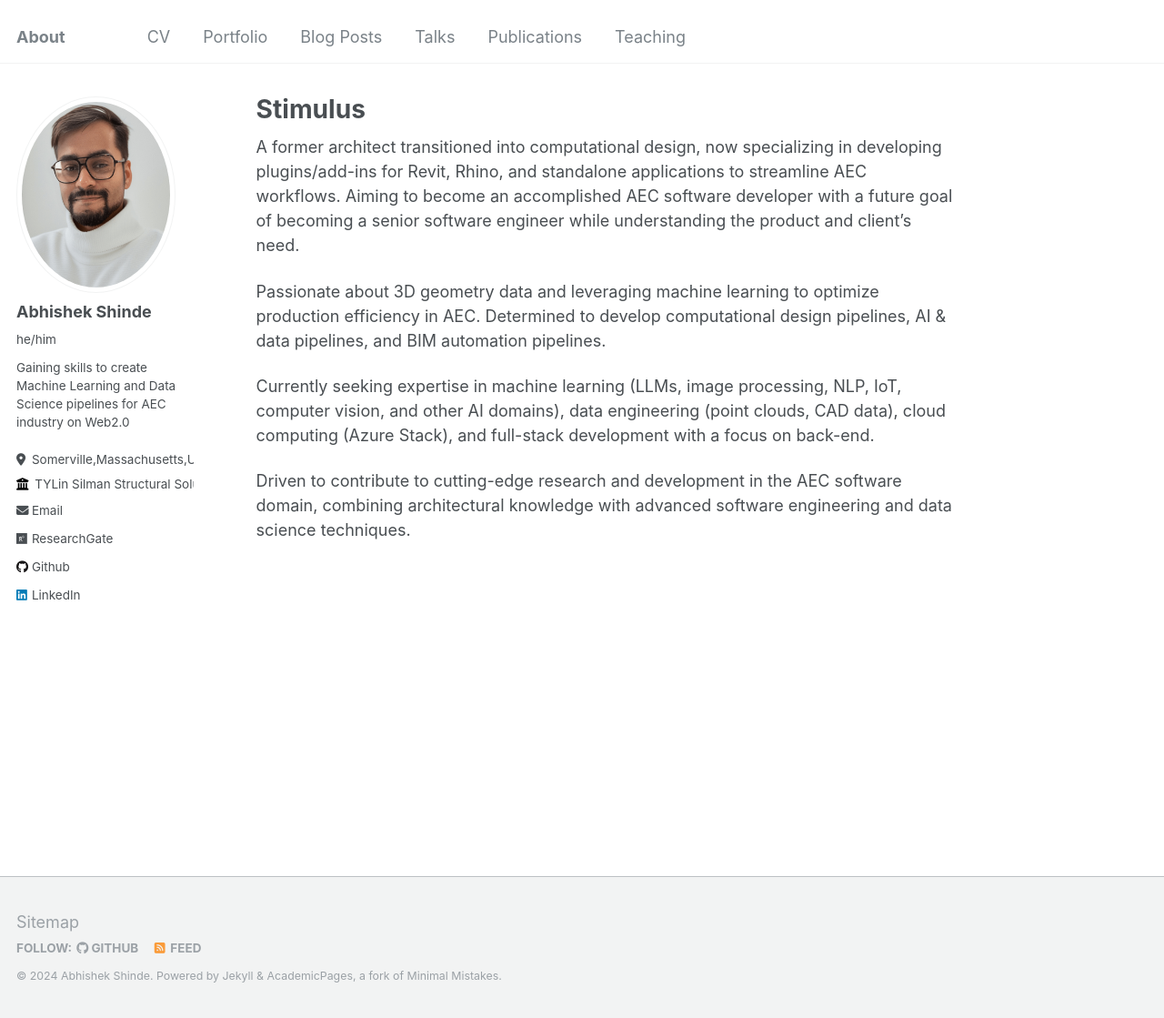
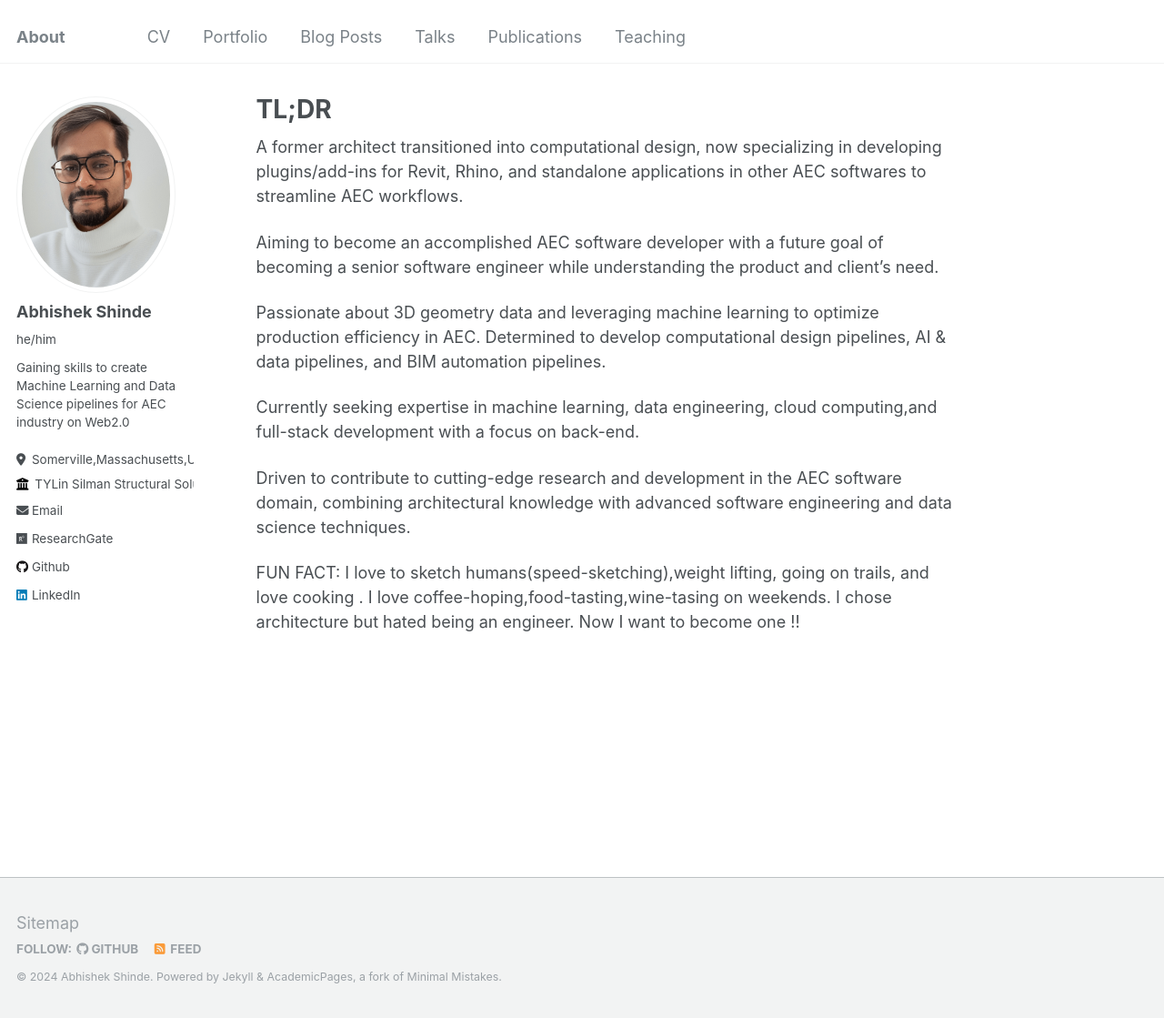
Before and after one commit to InquisitiveAS/InquisitiveAS.github.io, a Jekyll site: the page built from _pages/about.md, in a window 1280 px wide and 1119 px high. Shown: the whole window at 91% size. Built offline with Jekyll 4.4.1, drawn with Linux system fonts in a browser that asks for light colours.

Commit message:
Update about me

```diff
--- a/_pages/about.md
+++ b/_pages/about.md
@@ -1,19 +1,24 @@
 ---
 permalink: /
-title: "Stimulus"
+title: "TL;DR"
 author_profile: true
 redirect_from:
   - /about/
   - /about.html
 ---
 
-A former architect transitioned into computational design, now specializing in developing plugins/add-ins for Revit, Rhino, and standalone applications to streamline AEC workflows. Aiming to become an accomplished AEC software developer with a future goal of becoming a senior software engineer while understanding the product and client's need.
+A former architect transitioned into computational design, now specializing in developing plugins/add-ins for Revit, Rhino, and standalone applications in other AEC softwares to streamline AEC workflows.
+
+Aiming to become an accomplished AEC software developer with a future goal of becoming a senior software engineer while understanding the product and client's need.
 
 Passionate about 3D geometry data and leveraging machine learning to optimize production efficiency in AEC. Determined to develop computational design pipelines, AI & data pipelines, and BIM automation pipelines.
 
-Currently seeking expertise in machine learning (LLMs, image processing, NLP, IoT, computer vision, and other AI domains), data engineering (point clouds, CAD data), cloud computing (Azure Stack), and full-stack development with a focus on back-end.
+Currently seeking expertise in machine learning, data engineering, cloud computing,and full-stack development with a focus on back-end.
 
 Driven to contribute to cutting-edge research and development in the AEC software domain, combining architectural knowledge with advanced software engineering and data science techniques.
+
+FUN FACT: I love to sketch humans(speed-sketching),weight lifting, going on trails, and love cooking . I love coffee-hoping,food-tasting,wine-tasing on weekends. I chose architecture but hated being an engineer. Now I want to
+become one !!
 
 
 <!-- This is the front page of a website that is powered by the [Academic Pages template](https://github.com/academicpages/academicpages.github.io) and hosted on GitHub pages. [GitHub pages](https://pages.github.com) is a free service in which websites are built and hosted from code and data stored in a GitHub repository, automatically updating when a new commit is made to the respository. This template was forked from the [Minimal Mistakes Jekyll Theme](https://mmistakes.github.io/minimal-mistakes/) created by Michael Rose, and then extended to support the kinds of content that academics have: publications, talks, teaching, a portfolio, blog posts, and a dynamically-generated CV. You can fork [this repository](https://github.com/academicpages/academicpages.github.io) right now, modify the configuration and markdown files, add your own PDFs and other content, and have your own site for free, with no ads! An older version of this template powers my own personal website at [stuartgeiger.com](http://stuartgeiger.com), which uses [this Github repository](https://github.com/staeiou/staeiou.github.io).
```
